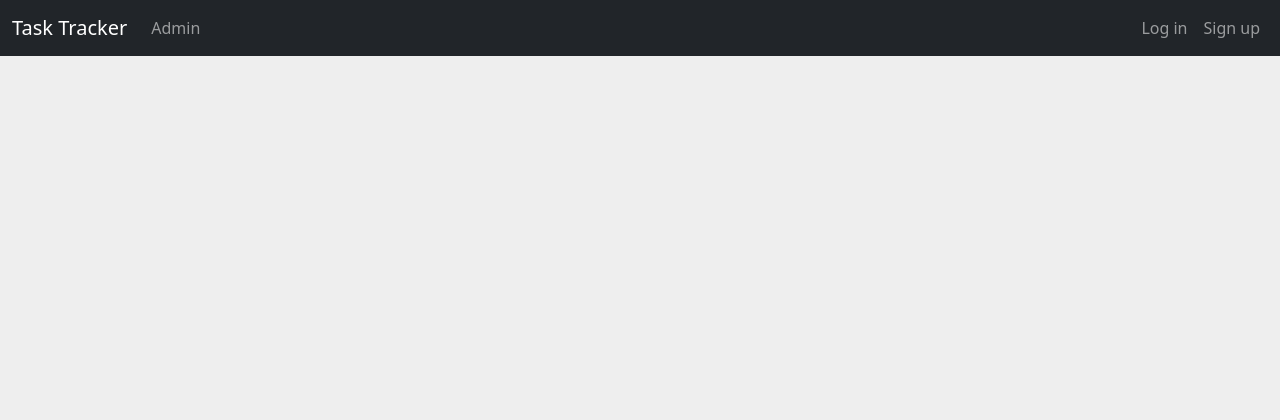
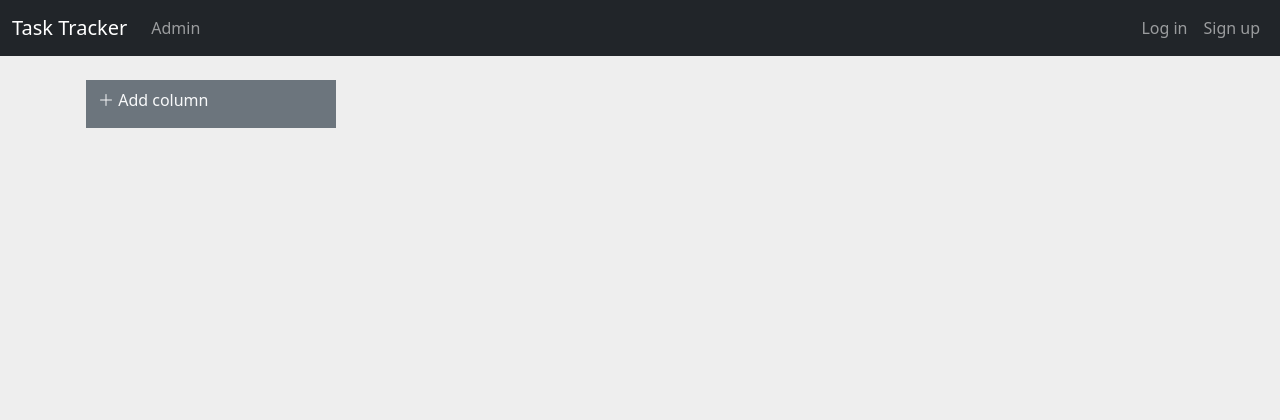
Before and after one commit to Busuioc-Andrei/TaskTracker, a Django app: template main/templates/main/board.html in a window 1280 px wide. Shown: the top 420 px of the page. Run offline with Django 4.2, Linux system fonts and the light colour scheme; the template is opened without the code that fills it, so the values that code supplies are empty; some libraries are stand-ins or nearby versions.

Commit message:
Made column scrollable and added "Add column" button

```diff
--- a/main/templates/main/board.html
+++ b/main/templates/main/board.html
@@ -1,9 +1,9 @@
 {% extends "base.html" %}
 
 {% block content %}
-    <div class="row row-cols-5 sortable-col">
+    <div class="row sortable-col overflow-row">
         {% for column in object_list %}
-        <div class="col mx-3 bg-secondary">
+        <div class="col-5 mx-3 bg-secondary">
             <h5 class="pt-2 mb-0 text-light">{{ column.name }}</h5>
             <div class="sortable-item min-vh-50">
                 <div class="mt-3"></div>
@@ -25,5 +25,14 @@
             </div>
         </div>
         {% endfor %}
+        <div class="exclude col-5 mx-3 bg-secondary">
+            <div class="position-relative">
+                <p class="pt-2 text-light">
+                    <i class="bi bi-plus-lg"></i>
+                    Add column
+                </p>
+                <a href="{% url 'column-add'%}" class="stretched-link"></a>
+            </div>
+        </div>
     </div>
 {% endblock %}
--- a/main/urls.py
+++ b/main/urls.py
@@ -1,10 +1,10 @@
 from django.urls import path
 
-from .models import Issue, BaseModel, Project, Board
+from .models import Issue, BaseModel, Project, Board, Column
 from .views import CustomListView, CustomCreateView, CustomDetailView, CustomUpdateView, CustomDeleteView, \
     IndexPageView, BoardPageView, echo, BoardCreateView, ColumnIssueCreateView
 
-generic_models = [Issue, Project, Board]
+generic_models = [Issue, Project, Board, Column]
 
 
 def add_generic_paths(model_types: [type[BaseModel]]):
--- a/static/css/main.css
+++ b/static/css/main.css
@@ -8,6 +8,18 @@ body {
 
 .min-vh-50{
     min-height:50vh;
+}
+
+.overflow-row{
+    display: block;
+    overflow-x: auto;
+    white-space: nowrap;
+
+}
+.overflow-row > .col-5 {
+    display: inline-block;
+    max-width: 250px;
+    vertical-align: top;
 }
 
 .has-error {
--- a/static/js/main.js
+++ b/static/js/main.js
@@ -22,7 +22,8 @@ function updateSortable (event, ui) {
 $(function() {
     $(".sortable-col").sortable({
         connectWith: ".sortable-col",
-        update: updateSortable
+        update: updateSortable,
+        cancel: '.exclude'
     });
 });
 
```
